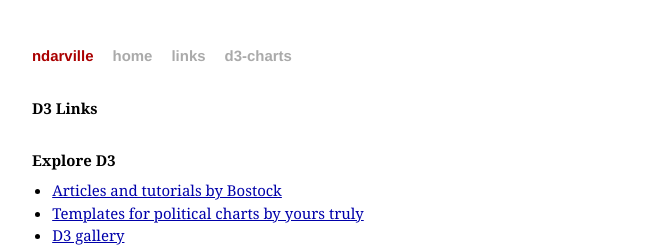
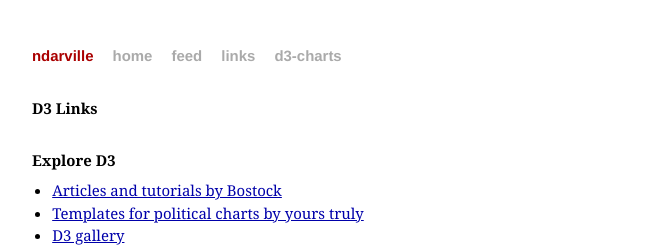
Before and after one commit to ndarville/ndarville.github.io, a Jekyll site: the page built from links.html, in a window 1280 px wide. Shown: the top 247 px of the page, without its empty margins (308-971 px from the left). Built offline with Jekyll 4.4.1, drawn with Linux system fonts in a browser that asks for light colours; Markdown is read by kramdown in place of the engine named in the settings.

Commit message:
Added feed link

```diff
--- a/_layouts/default.html
+++ b/_layouts/default.html
@@ -19,6 +19,7 @@
             <div class="header">
                 <h1 class="title"><a href="/">{{ site.name }}</a></h1>
                 <a class="extra" href="/">home</a>
+                <a class="extra" href="/feed/index.xml">feed</a>
                 <a class="extra" href="/links.html">links</a>
                 <a class="extra" href="https://github.com/ndarville/d3-charts/">d3-charts</a>
             </div>
```
